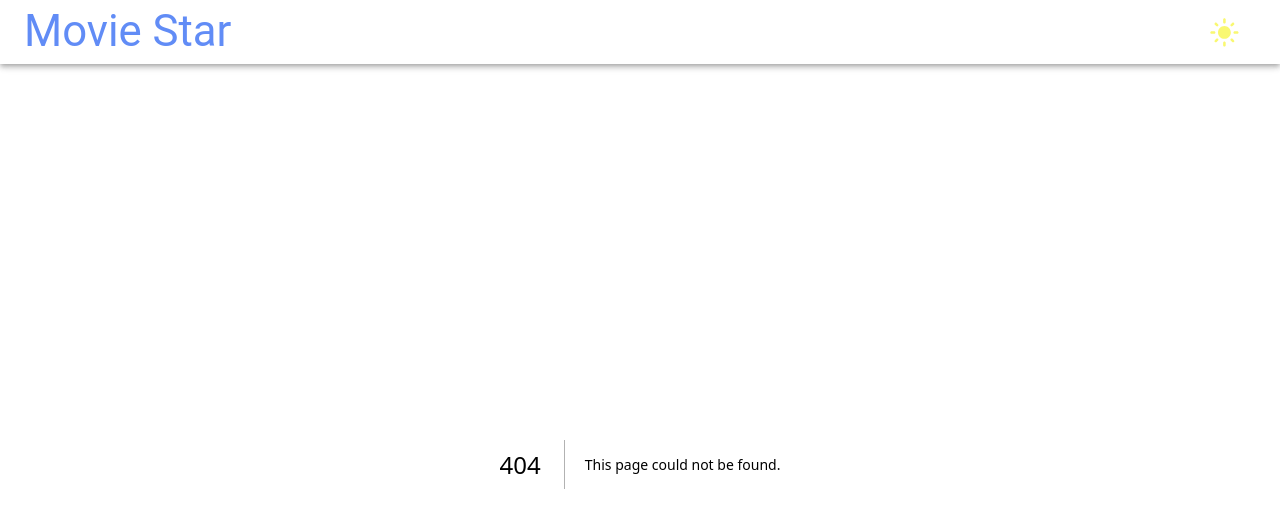
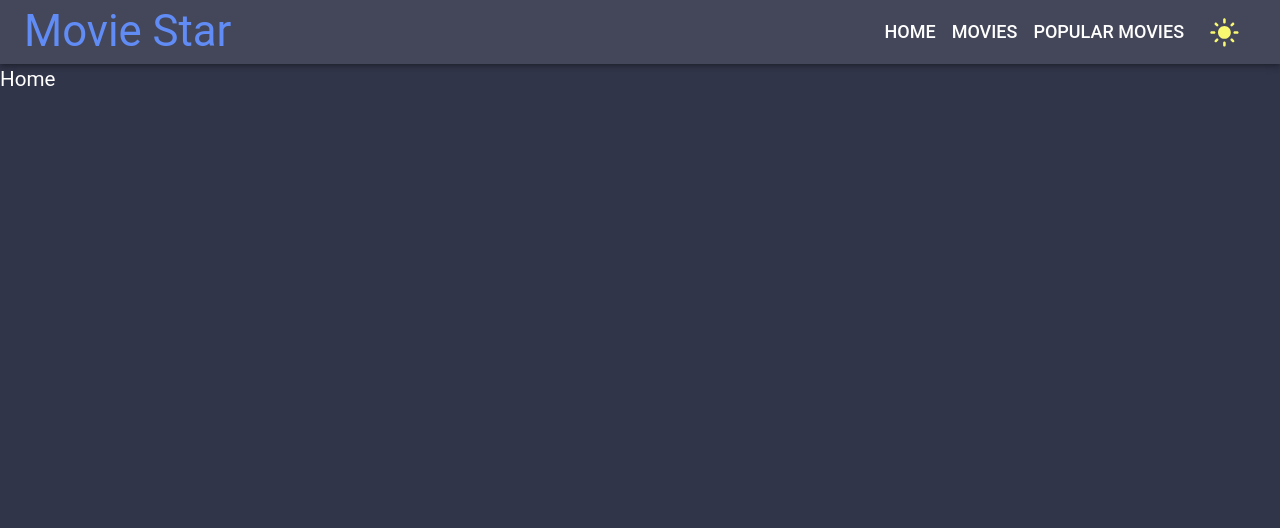
Before and after one commit to Eda-Inal/movie-app, a Next.js app in the folder movie/: page /home in a window 1280 px wide. Before the commit this address had no page. Shown: the top 528 px of the page. Built offline with nearby package versions, Linux system fonts and the light colour scheme.

Commit message:
add home page

```diff
--- a/movie/src/app/components/Navbar.jsx
+++ b/movie/src/app/components/Navbar.jsx
@@ -8,6 +8,7 @@ import { useTheme, keyframes, styled } from '@mui/material/styles';
 import LightModeIcon from '@mui/icons-material/LightMode';
 import DarkModeIcon from '@mui/icons-material/DarkMode';
 import CloseIcon from '@mui/icons-material/Close';
+import Link from 'next/link';
 
 
 
@@ -82,7 +83,7 @@ function Navbar() {
             <Typography variant="h4" component="div" color="secondary" sx={{ flexGrow: 1 }}>
               Movie Star
             </Typography>
-            <Button color='textColor'  sx={{ display: { xs: 'none', lg: 'block' } }}>Home</Button>
+            <Button   sx={{ display: { xs: 'none', lg: 'block' } }}><Link style={{textDecoration:"none", color:"white"}}   href='/home' >Home</Link></Button>
             <Button color='textColor'  sx={{ display: { xs: 'none', lg: 'block' } }}>Movies</Button>
             <Button color='textColor' sx={{ display: { xs: 'none',lg: 'block' } }}>Popular Movies</Button>
             <Button  onClick={handleChangeIcon} >
--- /dev/null
+++ b/movie/src/app/home/page.jsx
@@ -0,0 +1,11 @@
+import React from 'react'
+
+function Home() {
+  return (
+    <div>
+      Home
+    </div>
+  )
+}
+
+export default Home
```
Also changed, not shown: movie/src/app/components/styles.module.css (line endings or trailing spaces).
